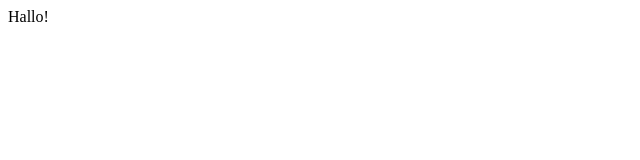
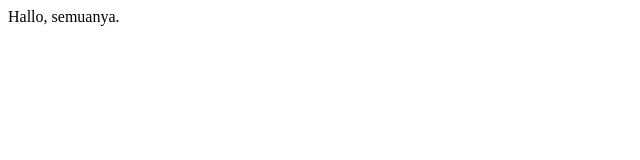
Before and after one commit to asrulabdullah99/cobain, a plain HTML site: page index.html in a window 1280 px wide. Shown: the full height of the page, 0-640 px from the left. Drawn offline with Linux system fonts and the light colour scheme.

Commit message:
mengubah sedikit

```diff
--- a/index.html
+++ b/index.html
@@ -7,6 +7,6 @@
     <title>Document</title>
   </head>
   <body>
-    Hallo!
+    Hallo, semuanya.
   </body>
 </html>
```
